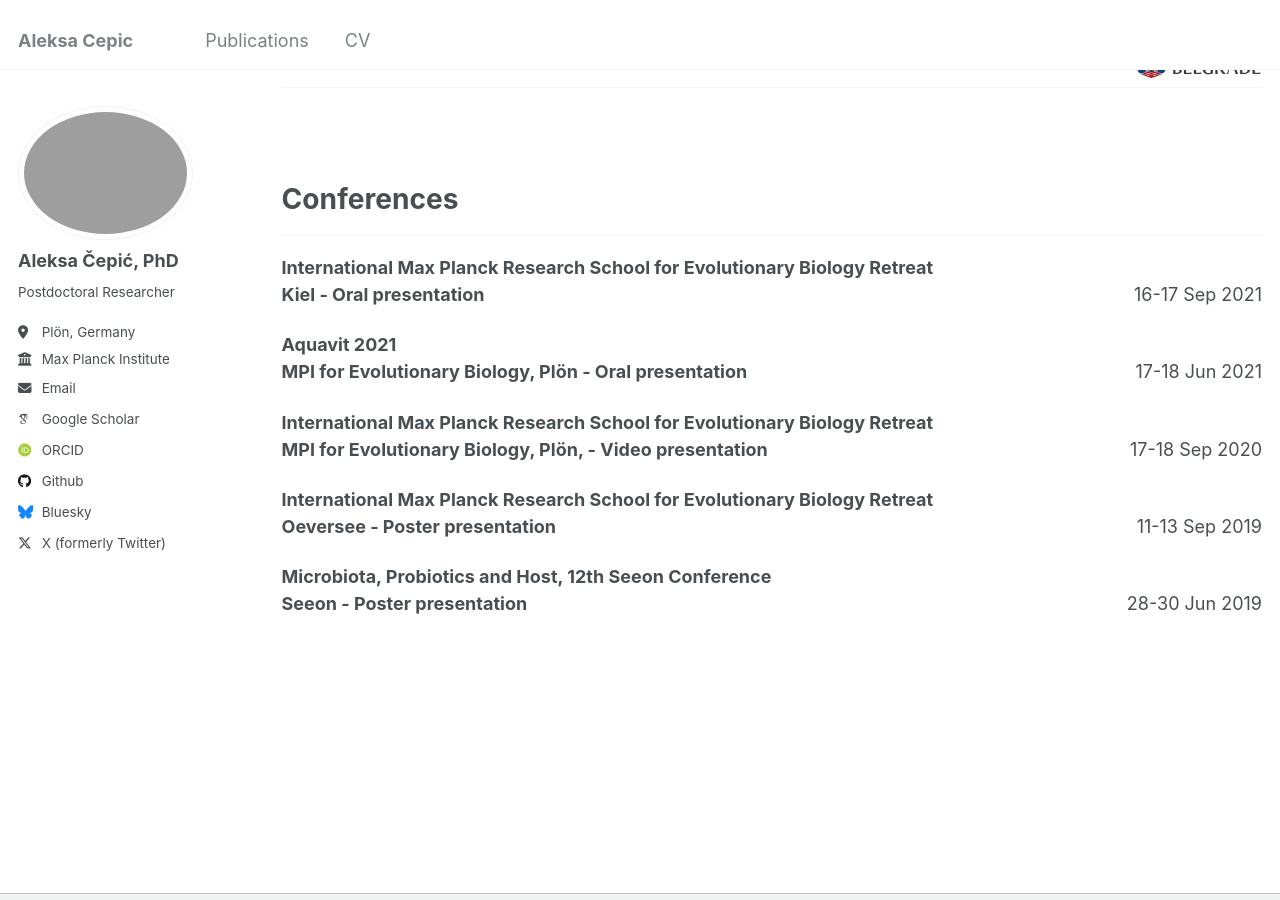
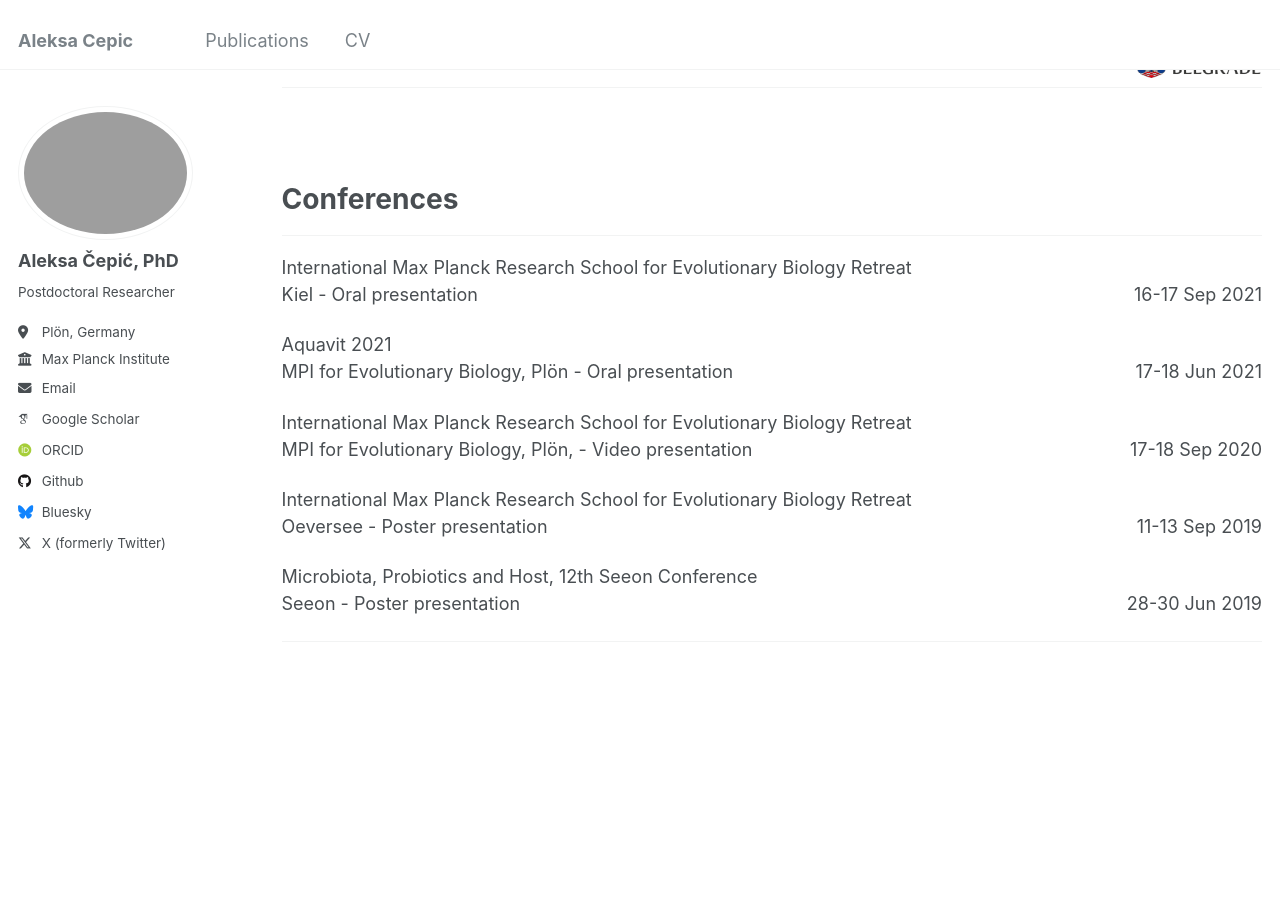
Before and after one commit to drcepic/drcepic.github.io, a Jekyll site: the page built from _pages/cv.md, in a window 1280 px wide and 900 px high, scrolled down 1028 px. Built offline with Jekyll 4.4.1, drawn with Linux system fonts in a browser that asks for light colours; some web fonts are replaced.

Commit message:
Update cv.md

```diff
--- a/_pages/cv.md
+++ b/_pages/cv.md
@@ -92,31 +92,35 @@ Conferences
 ======
 <hr>
 <p>
-    <span> <b>International Max Planck Research School for Evolutionary Biology Retreat<br> Kiel - Oral presentation</b> </span>
+    <span> International Max Planck Research School for Evolutionary Biology Retreat<br> Kiel - Oral presentation </span>
     <span style="float:right;">16-17 Sep 2021</span>
     <div class="clearix"></div>
 </p>
 
 <p>
-    <span> <b>Aquavit 2021<br> MPI for Evolutionary Biology, Plön - Oral presentation</b> </span>
+    <span> Aquavit 2021<br> MPI for Evolutionary Biology, Plön - Oral presentation </span>
     <span style="float:right;">17-18 Jun 2021</span>
     <div class="clearix"></div>
 </p>
 
 <p>
-    <span> <b>International Max Planck Research School for Evolutionary Biology Retreat<br> MPI for Evolutionary Biology, Plön, - Video presentation</b> </span>
+    <span> International Max Planck Research School for Evolutionary Biology Retreat<br> MPI for Evolutionary Biology, Plön, - Video presentation </span>
     <span style="float:right;">17-18 Sep 2020</span>
     <div class="clearix"></div>
 </p>
 
 <p>
-    <span> <b>International Max Planck Research School for Evolutionary Biology Retreat<br> Oeversee - Poster presentation</b> </span>
+    <span> International Max Planck Research School for Evolutionary Biology Retreat<br> Oeversee - Poster presentation </span>
     <span style="float:right;">11-13 Sep 2019</span>
     <div class="clearix"></div>
 </p>
 
 <p>
-    <span> <b>Microbiota, Probiotics and Host, 12th Seeon Conference<br> Seeon - Poster presentation</b> </span>
+    <span> Microbiota, Probiotics and Host, 12th Seeon Conference<br> Seeon - Poster presentation </span>
     <span style="float:right;">28-30 Jun 2019</span>
     <div class="clearix"></div>
 </p>
+
+<hr>
+
+<br/>
```
